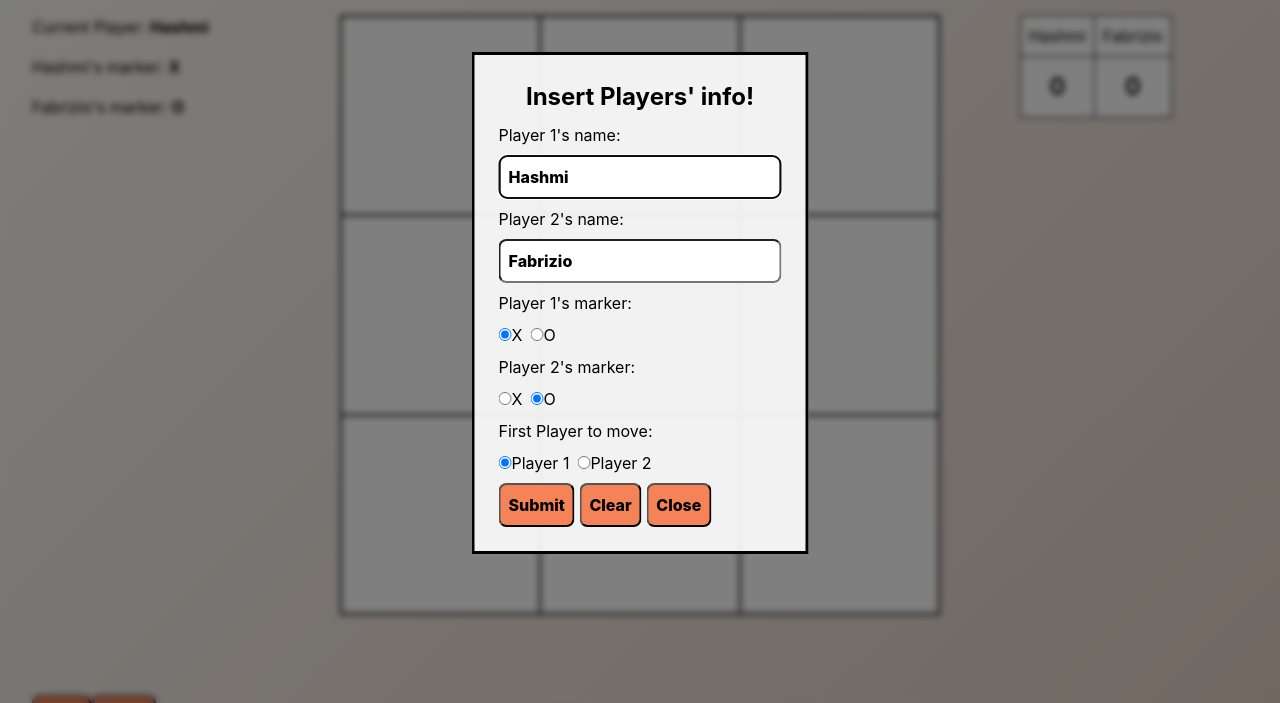
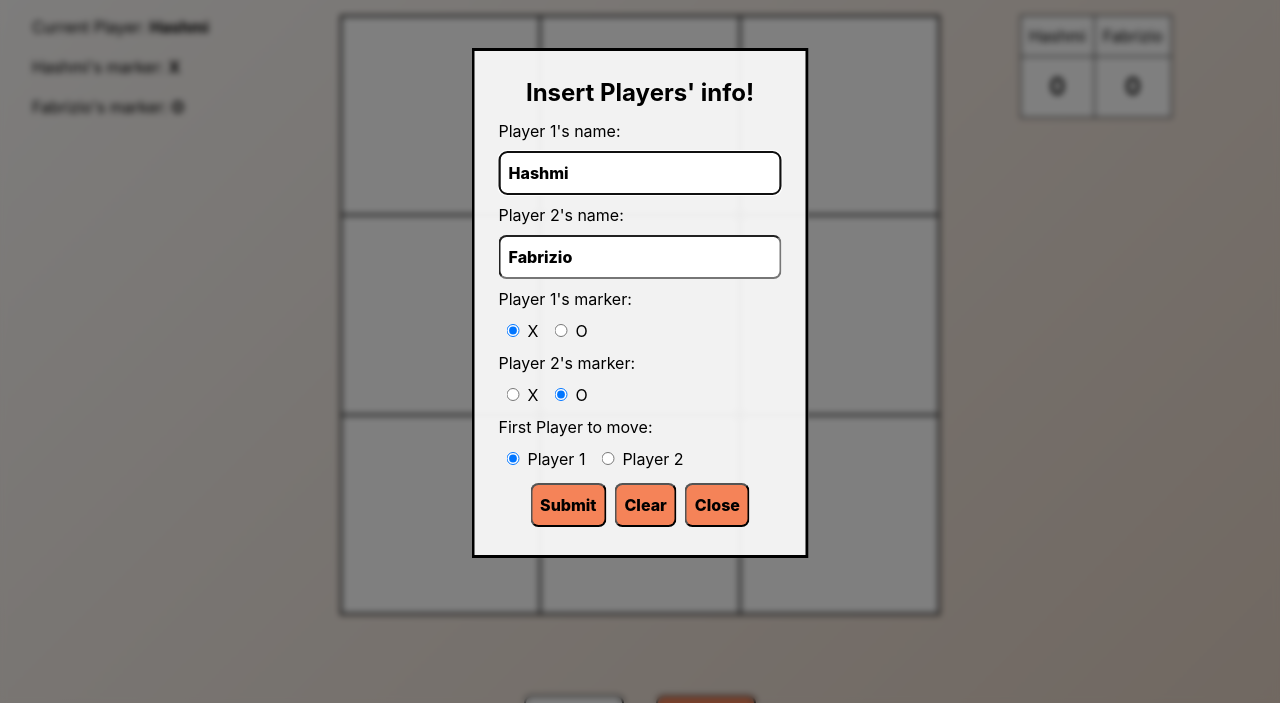
Before and after one commit to slashovia/Tic-Tac-Toe, a plain HTML site: page index.html in a window 1280 px wide. Shown: the part 97-800 px from the top of the page. Drawn offline with Linux system fonts and the light colour scheme.

Commit message:
Add style for radio buttons

```diff
--- a/style.css
+++ b/style.css
@@ -29,24 +29,28 @@ main {
     display: grid;
     grid-template-columns: 1fr minmax(300px, 2fr) 1fr;
     grid-template-areas: 'info gameboard scoreboard'
-        'buttons buttons buttons';
+        'button-wrapper button-wrapper button-wrapper';
     row-gap: 5em;
 }
 
 input {
     cursor: pointer;
     padding: 0.5em;
-    border-radius: 0.5em;
     font-weight: 800;
 }
 
-input:not([type="text"]) {
+.button {
     background-color: var(--main-color);
 
     &:hover {
         background-color: var(--secondary-color);
         color: var(--main-color);
     }
+}
+
+.button,
+input[type="text"] {
+    border-radius: 0.5em;
 }
 
 .info {
@@ -79,7 +83,6 @@ input:not([type="text"]) {
         border: 1px solid black;
         aspect-ratio: 1 /1;
         font-size: 5em;
-        cursor: pointer;
     }
 
     & input {
@@ -117,12 +120,11 @@ table {
     }
 }
 
-.buttons {
-    grid-area: buttons;
+.button-wrapper {
+    grid-area: button-wrapper;
     justify-self: center;
     display: flex;
     gap: 2em;
-
 
     & input {
         width: 100px;
@@ -157,16 +159,20 @@ dialog {
         gap: 0.5em;
 
         & .radio-container,
-        .inputBtn {
+        .button-container {
             display: flex;
             gap: 0.5em;
 
         }
 
-        & .inputBtn {
+        & .button-container {
             margin: 0.25em;
             justify-content: center;
 
+        }
+
+        & input[type="radio"] {
+            margin: 0.25em 0.5em;
         }
     }
 }
```
